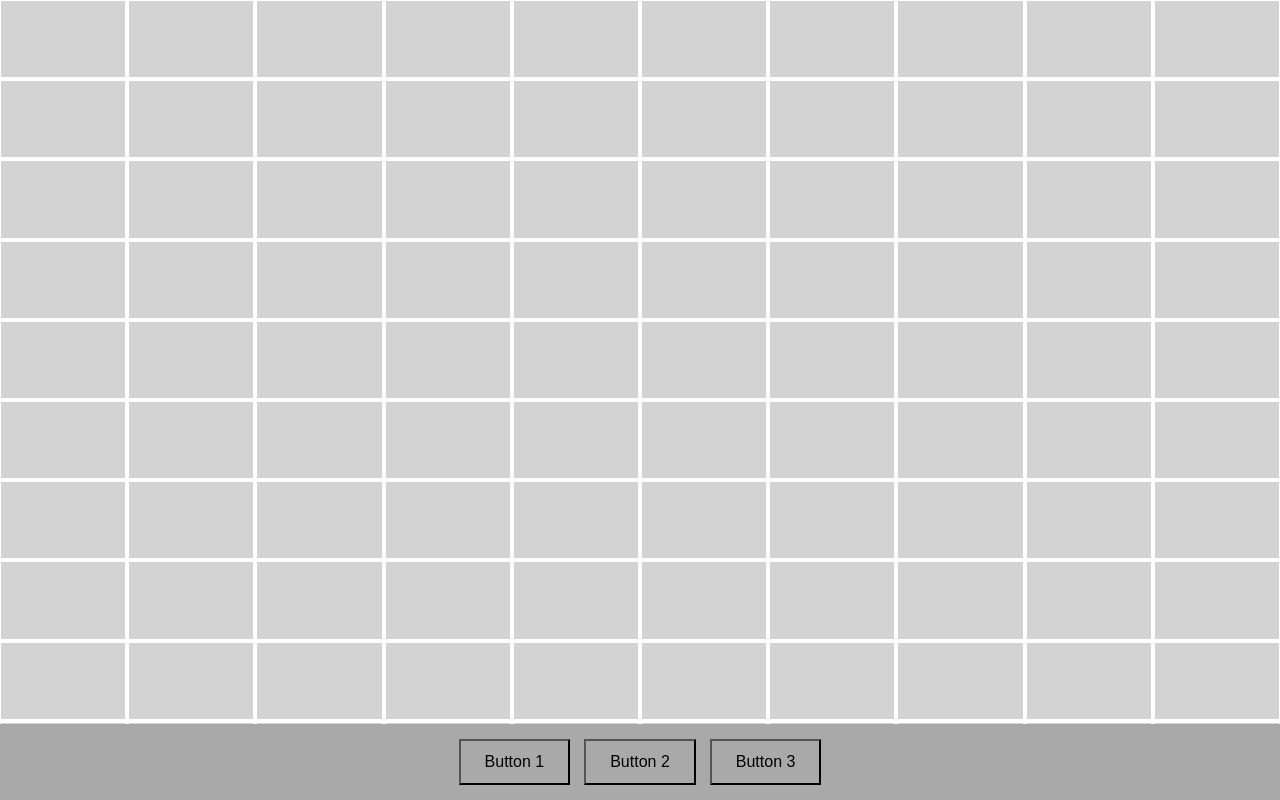
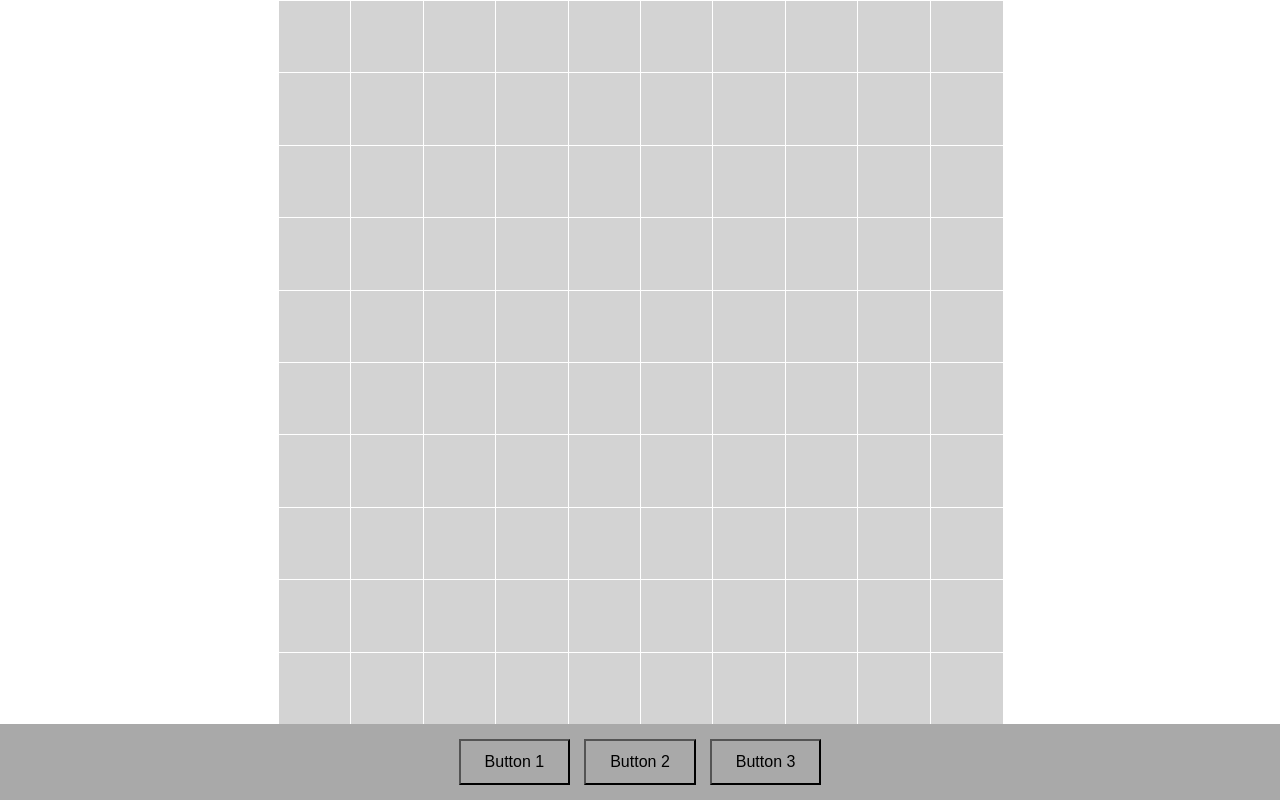
Before and after one commit to BbIXOD/mtrpz-lab-4, a website with bundled scripts: page index.html in a window 1280 px wide. Built offline with nearby package versions, Linux system fonts and the light colour scheme.

Commit message:
changed cells size Updated style.css so that cells do not go under the panel with buttons Modified index.js so that cells can change size

```diff
--- a/index.html
+++ b/index.html
@@ -3,11 +3,13 @@
 <head>
     <meta charset="UTF-8">
     <meta name="viewport" content="width=device-width, initial-scale=1.0">
-    <title>Window with Panel</title>
+    <title>Window with Field and Panel</title>
     <link rel="stylesheet" href="style.css">
 </head>
 <body>
-    <div id="field"></div>
+    <div id="field-container">
+        <div id="field"></div>
+    </div>
     <div id="panel">
         <button id="button1">Button 1</button>
         <button id="button2">Button 2</button>
--- a/index.js
+++ b/index.js
@@ -11,8 +11,28 @@ for (let x = 0; x < fieldSizeX; x++) {
     }
 }
 
+const fieldContainer = document.getElementById('field-container');
 const fieldElement = document.getElementById('field');
-fieldElement.style.gridTemplateColumns = `repeat(${fieldSizeX}, 1fr)`;
+const panelElement = document.getElementById('panel');
+
+function resizeCells() {
+    const containerWidth = fieldContainer.clientWidth;
+    const containerHeight = window.innerHeight - panelElement.offsetHeight;
+    const cellWidth = containerWidth / fieldSizeX;
+    const cellHeight = containerHeight / fieldSizeY;
+    const cellSize = Math.min(cellWidth, cellHeight);
+
+    fieldElement.style.width = `${cellSize * fieldSizeX}px`;
+    fieldElement.style.height = `${cellSize * fieldSizeY}px`;
+    fieldElement.style.gridTemplateColumns = `repeat(${fieldSizeX}, ${cellSize}px)`;
+    fieldElement.style.gridTemplateRows = `repeat(${fieldSizeY}, ${cellSize}px)`;
+
+    const cells = document.querySelectorAll('.cell');
+    cells.forEach(cell => {
+        cell.style.width = `${cellSize}px`;
+        cell.style.height = `${cellSize}px`;
+    });
+}
 
 for (let x = 0; x < fieldSizeX; x++) {
     for (let y = 0; y < fieldSizeY; y++) {
@@ -42,3 +62,8 @@ function handleButtonClick(event) {
 document.getElementById('button1').addEventListener('click', handleButtonClick);
 document.getElementById('button2').addEventListener('click', handleButtonClick);
 document.getElementById('button3').addEventListener('click', handleButtonClick);
+
+window.addEventListener('load', resizeCells);
+window.addEventListener('resize', resizeCells);
+
+resizeCells();
--- a/style.css
+++ b/style.css
@@ -5,11 +5,17 @@ body, html {
     flex-direction: column;
 }
 
+#field-container {
+    flex: 1;
+    display: flex;
+    justify-content: center;
+    align-items: center;
+}
+
 #field {
-    flex: 1;
     display: grid;
-    grid-template-columns: repeat(auto-fit, minmax(50px, 1fr));
-    gap: 2px;
+    width: 100%;
+    height: 100%;
 }
 
 .cell {
@@ -22,9 +28,6 @@ body, html {
 }
 
 #panel {
-    position: fixed;
-    bottom: 0;
-    left: 0;
     width: 100%;
     background-color: darkgray;
     padding: 10px;
```
